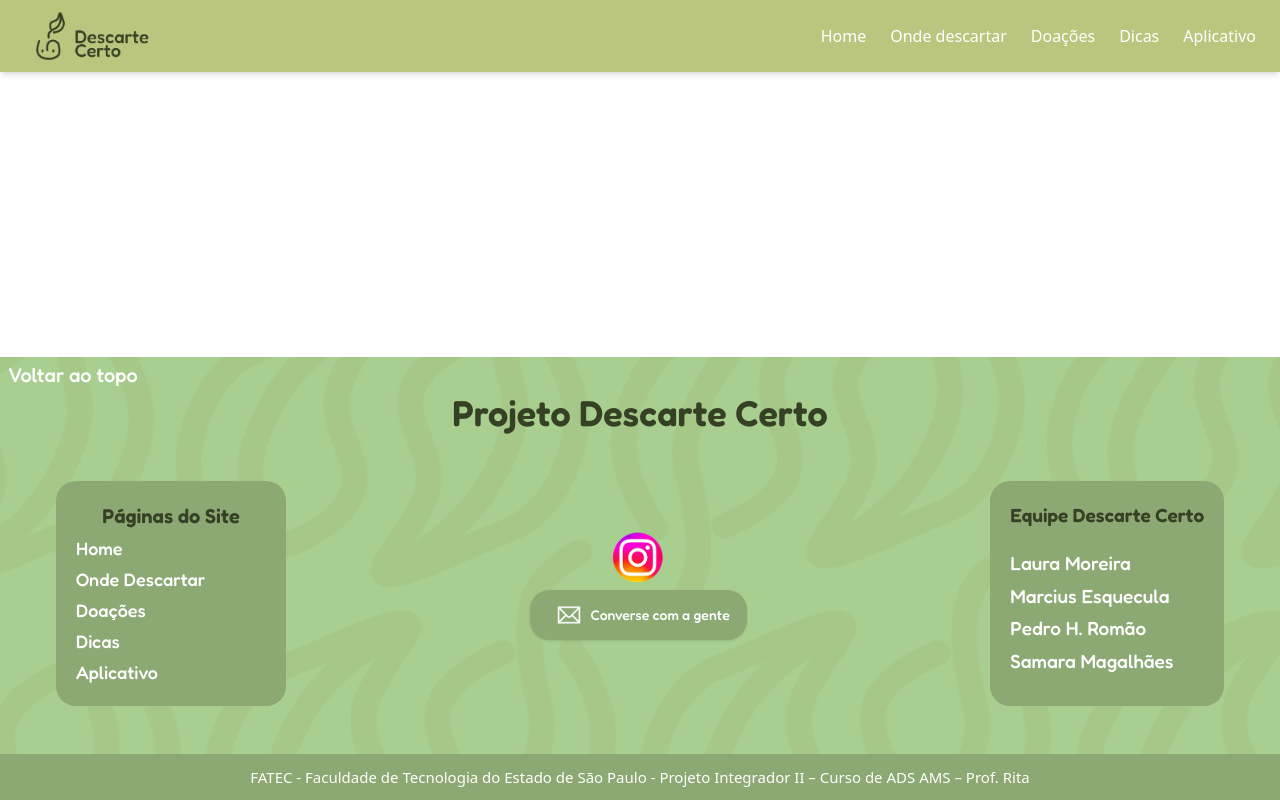
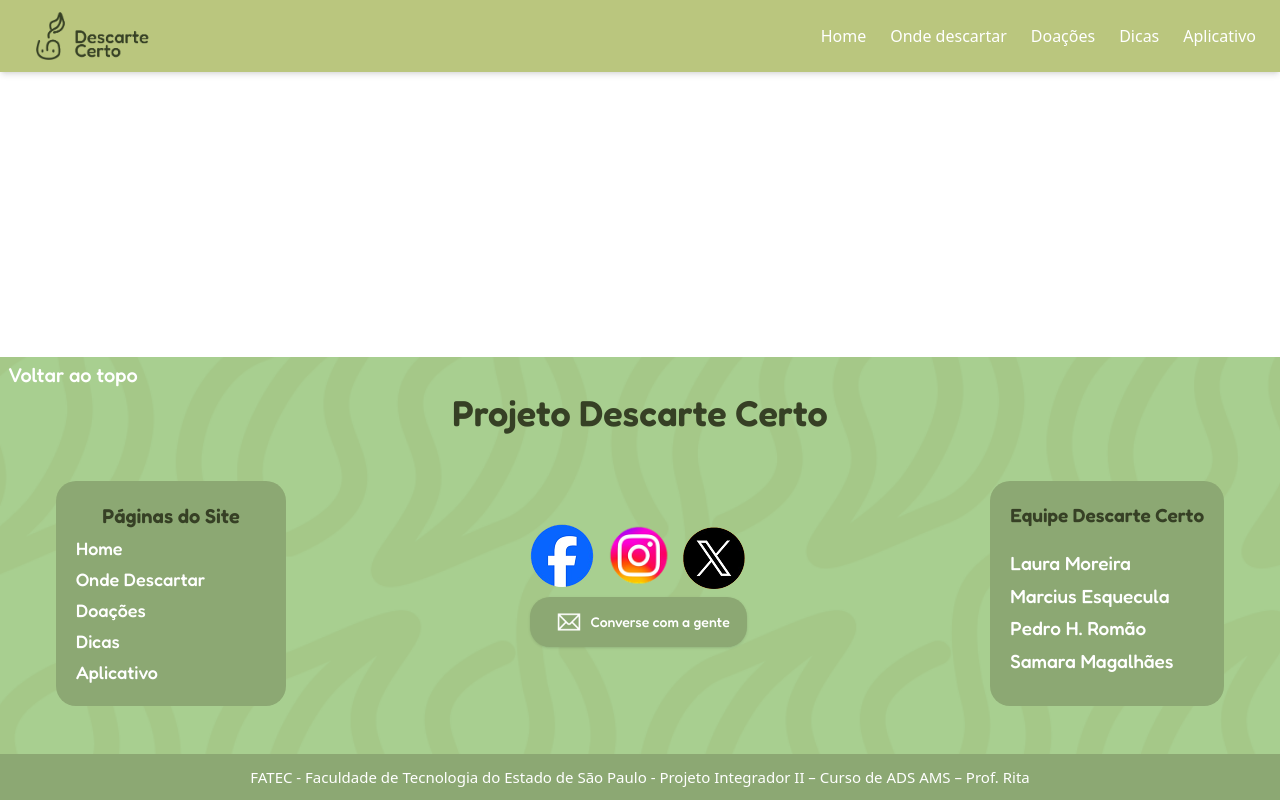
Before and after one commit to PedroR2401/DescarteCerto, a React (Vite) app in the folder DescarteCerto/: page /OndeDescartar in a window 1280 px wide. Built offline with nearby package versions, Linux system fonts and the light colour scheme.

Commit message:
Icones ajustados
Icones Facebook e X adicionados

```diff
--- a/DescarteCerto/src/componentes/Rodape.tsx
+++ b/DescarteCerto/src/componentes/Rodape.tsx
@@ -1,7 +1,8 @@
 import instagramIcon from "../images/instagramIcon.png";
 import emailIcon from "../images/envelope.png";
 import "./estilizacao/rodape.css";
-
+import facebookIcon from "../images/facebookIcon.png";
+import xIcon from "../images/xIcon.png";
 function Footer() {
   return (
     <footer className="Footer">
@@ -36,7 +37,9 @@ function Footer() {
         {/* Redes sociais */}
         <div className="div_RedesSociais">
           <div className="div_RedesSociais_Filha">
+            <a href="#" className="Facebook"><img src={facebookIcon} className="FacebookIcon"/></a>
             <a href="#" className="Instagram"><img src={instagramIcon} className="InstagramIcon"/></a>
+            <a href="#" className="X"><img src={xIcon} className="XIcon"/></a>
           </div>
           <button className="FaleConosco">
            <img className="EmailIcon" src={emailIcon} />Converse com a gente
--- a/DescarteCerto/src/componentes/estilizacao/rodape.css
+++ b/DescarteCerto/src/componentes/estilizacao/rodape.css
@@ -56,7 +56,23 @@
 }
 
 .InstagramIcon{
-  @apply w-14 h-14 ;
+  @apply w-16 h-16;
+}
+
+.Facebook{
+  @apply hover:scale-110 transition;
+}
+
+.facebookIcon{
+  @apply w-2 h-2 ;
+}
+
+.X {
+  @apply hover:scale-110 transition;
+}
+
+.xIcon{
+  @apply w-8 h-8 ;
 }
 
 .EmailIcon{
```
Also changed, not shown: DescarteCerto/src/images/facebookIcon.png (added), DescarteCerto/src/images/xIcon.png (added).
